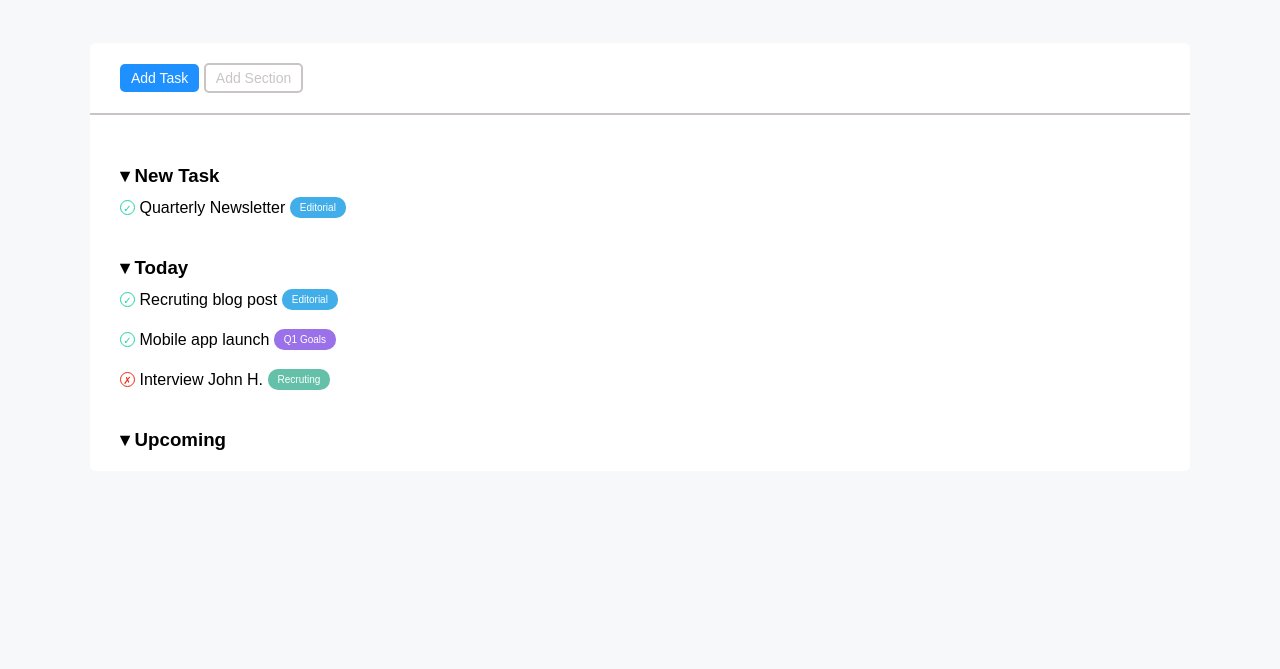
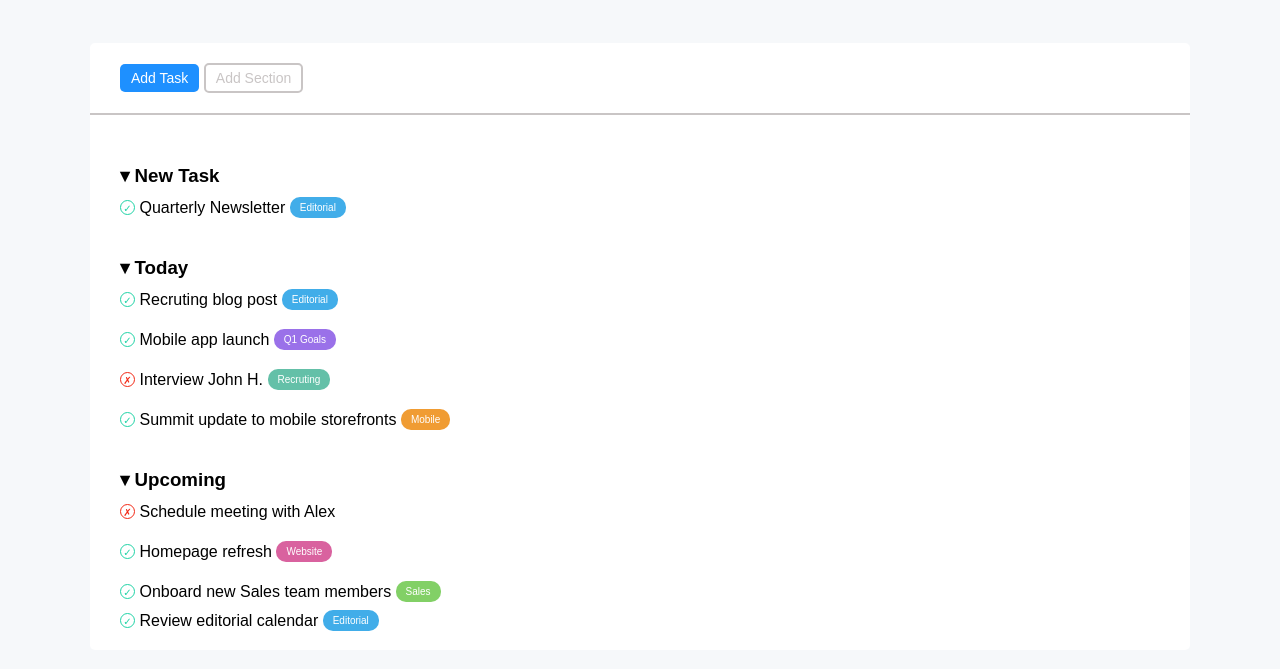
Before and after one commit to GennaroBuonomo/html-css-toboolist, a plain HTML site: page index.html in a window 1280 px wide. Shown: the part 97-766 px from the top of the page. Drawn offline with Linux system fonts and the light colour scheme.

Commit message:
[and] Fine e aggiornamento della lista

```diff
--- a/asset/css/style.css
+++ b/asset/css/style.css
@@ -142,5 +142,12 @@ h1 {
 
 .tk-orange {
   background-color: #f09c33;
-  background-color: #82d066 background-color: #b0c92d;
 }
+
+.tk-pink {
+  background-color: #d9629f;
+}
+
+.tk-greenlight {
+  background-color: #82d066
+}
--- a/index.html
+++ b/index.html
@@ -58,9 +58,32 @@
             <span class="status-text">Interview John H.</span>
             <span class="ticket tk-green">Recruting</span>
           </li>
+          <li class="status-list">
+            <span class="status-check">&check;</span>
+            <span class="status-text">Summit update to mobile storefronts</span>
+            <span class="ticket tk-orange">Mobile</span>
+          </li>
           </li>
           <li>
             <h3>&blacktriangledown; Upcoming</h3>
+          </li>
+          <li class="status-list">
+            <span class="status-check-no">&cross;</span>
+            <span class="status-text">Schedule meeting with Alex</span>
+          </li>
+          <li class="status-list">
+            <span class="status-check">&check;</span>
+            <span class="status-text">Homepage refresh</span>
+            <span class="ticket tk-pink">Website</span>
+          </li>
+          <li class="status-list">
+            <span class="status-check">&check;</span>
+            <span class="status-text">Onboard new Sales team members</span>
+            <span class="ticket tk-greenlight">Sales</span>
+          </li>
+          <span class="status-check">&check;</span>
+          <span class="status-text">Review editorial calendar</span>
+          <span class="ticket tk-blue">Editorial</span>
           </li>
         </ul>
 
```
